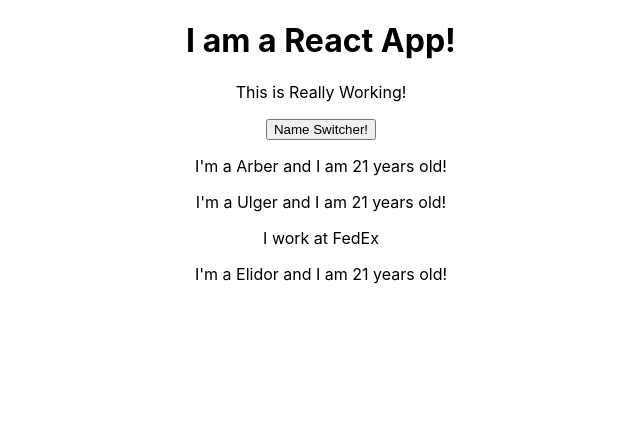
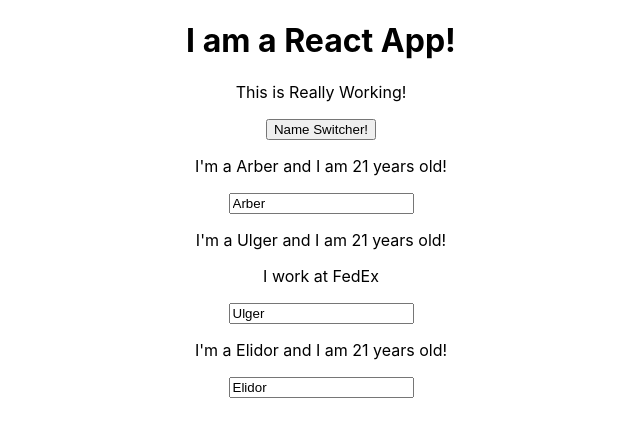
Before and after one commit to ArberGjonaj/React_Throwback_Learning, a React (Create React App) app: page / in a window 1280 px wide. Shown: the top 436 px of the page, without its empty margins (319-959 px from the left). Built offline with nearby package versions, Linux system fonts and the light colour scheme.

Commit message:
Adding Two Way Binding

```diff
--- a/src/App.js
+++ b/src/App.js
@@ -19,20 +19,32 @@ class App extends React.Component{
     ]}
     )
   }
+  nameChangedHandler = (event) =>{
+    this.setState({person:[
+      {name:event.target.value,age:25},
+      {name:'Ulger Boja',age:25},
+      {name:'Gejsi Llani',age:24},
+      {name:'Elidor Varosi',age:25}
+    ]}
+    )
+  }
   render(){
   return (
-    <div className="App">
+    <div className="App" >
      <h1>I am a React App!</h1>
      <p>This is Really Working!</p>
      <button onClick={()=>this.nameSwitchHandler("Arbri")}>Name Switcher!</button>
      <Person
+      click={this.nameSwitchHandler.bind(this,"Arbrer Gjonaj")}
+      onChange={this.nameChangedHandler}
       name={this.state.person[0].name}
       age={this.state.person[0].age}
      />
      <Person
-      click={this.nameSwitchHandler.bind(this,"Arbrer Gjonaj")}
+
       name={this.state.person[1].name}
-      age={this.state.person[1].age}>
+      age={this.state.person[1].age}
+     >
        I work at FedEx
      </Person>
      <Person
--- a/src/Person/Person.js
+++ b/src/Person/Person.js
@@ -1,8 +1,9 @@
 const person = (props) => {
   return(
-    <div onClick={props.click}>
-      <p>I'm a {props.name} and I am {props.age} years old!</p>
+    <div >
+      <p onClick={props.click}>I'm a {props.name} and I am {props.age} years old!</p>
       <p>{props.children}</p>
+      <input  type="text" onChange={props.onChange} value={props.name} />
       </div>
 
   )
```
